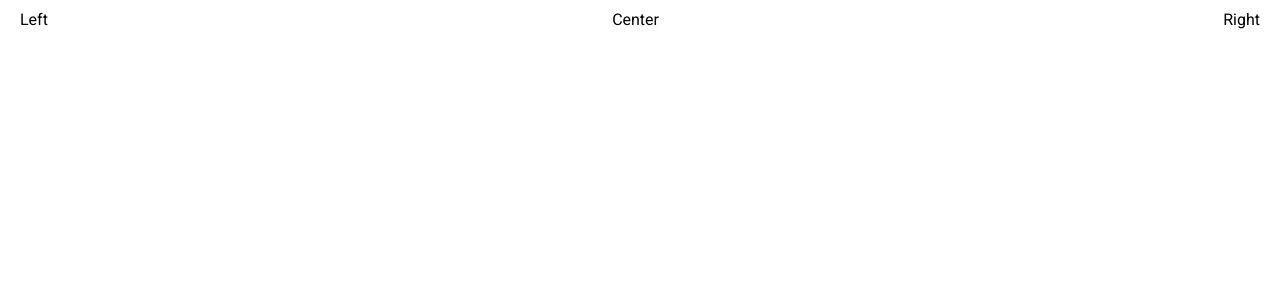
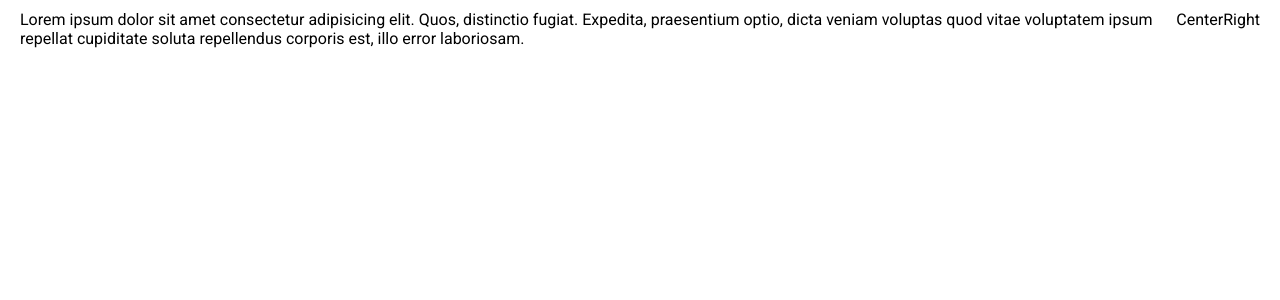
Before and after one commit to Siddharth1006/ECommApp, a React (Create React App) app: page / in a window 1280 px wide. Shown: the top 300 px of the page. Built offline with nearby package versions, Linux system fonts and the light colour scheme.

Commit message:
Flexbox changes

```diff
--- a/src/components/Navbar.jsx
+++ b/src/components/Navbar.jsx
@@ -14,16 +14,25 @@ const Wrapper = styled.div`
   justify-content: space-between;
 `;
 
-const Left = styled.div``;
-const Center = styled.div``;
-const Right = styled.div``;
+// Left , Right and Center have each been divided equally in the Wrapper Component
+const Left = styled.div`
+  flex = 1;
+`;
+const Center = styled.div`
+  flex = 1;
+`;
+const Right = styled.div`
+  flex = 1;
+`;
 
 const Navbar = () => {
   return (
     <Container>
             {/* Wrapper component is used to Wrap the navbar components like login , register etc. */}
         <Wrapper>
-            <Left> Left </Left>
+            <Left> Lorem ipsum dolor sit amet consectetur adipisicing elit.
+              Quos, distinctio fugiat. Expedita, praesentium optio, dicta veniam voluptas quod vitae voluptatem ipsum repellat cupiditate soluta
+              repellendus corporis est, illo error laboriosam. </Left>
             <Center> Center </Center>
             <Right> Right </Right>
         </Wrapper>
```
